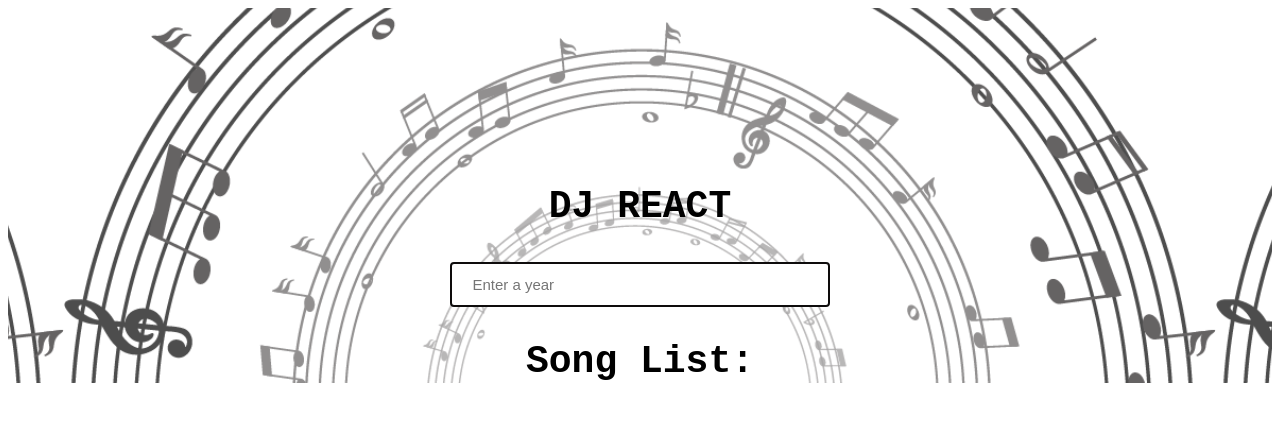
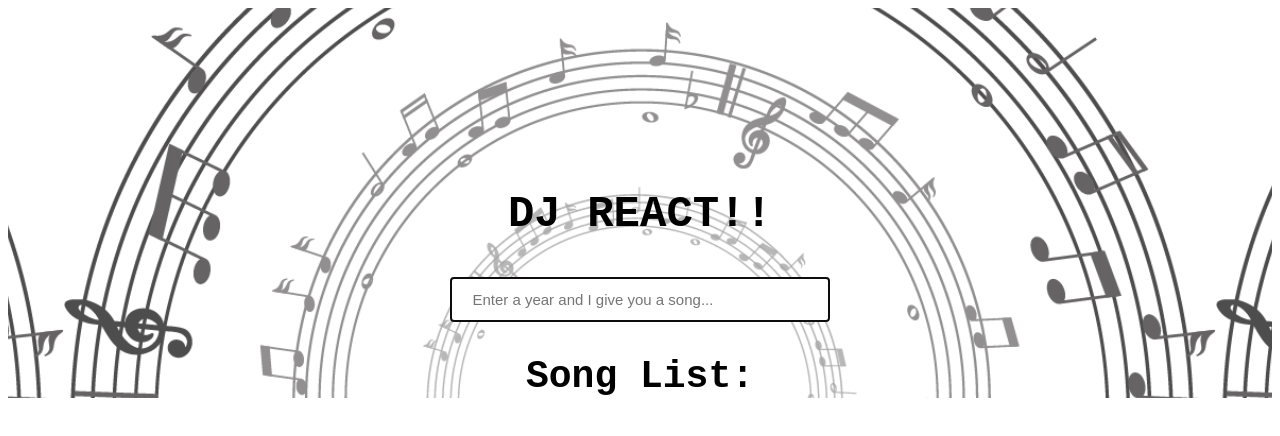
Before and after one commit to jennymarin1989/React-DJ-list, a React (Create React App) app: page / in a window 1280 px wide. Shown: the top 436 px of the page. Built offline with nearby package versions, Linux system fonts and the light colour scheme.

Commit message:
:art: Finish styling

```diff
--- a/src/App.css
+++ b/src/App.css
@@ -28,3 +28,16 @@
     box-sizing: border-box;
     font-size: 15px;
 }
+
+.title {
+
+    color: black;
+    font-size: 22px;
+
+}
+
+.song-list {
+
+  background-color: lightgray;
+
+}
--- a/src/components/App.js
+++ b/src/components/App.js
@@ -22,23 +22,27 @@ class App extends Component {
   }
 
   render(){
+
     let filterSongs = data.filter((song) => {
       return song.Year === parseInt(this.state.input)
     })
+
     return (
       <div className="homepage">
           <Header
-        name = {"DJ REACT"}/>
+            name = {"DJ REACT!!"}
+            class = {"title"}
+          />
           <div className="input-group">
-          <input type="text" id="year-input" className="form-control" name="input" placeholder="Enter a year" value={this.state.message} onChange={this.handleInputChange}/>
+            <input type="text" id="year-input" className="form-control" name="input" placeholder="Enter a year and I give you a song..." value={this.state.message} onChange={this.handleInputChange}/>
           </div>
           <div>
             <Header
               name = {"Song List:"}
-          class = {"title"}
+              class = {"list"}
             />
           </div>
-         <div>
+          <div className="song-list">
             {
               filterSongs.map(function(song, i){
                 return (
--- a/src/components/Header.js
+++ b/src/components/Header.js
@@ -4,7 +4,7 @@ const Header = (props) => {
 
     return(
 
-        <div>
+        <div className={props.class}>
            <h1>{props.name}</h1>
         </div>
     )
```
Lines whose indentation alone changed are shown as unchanged.
